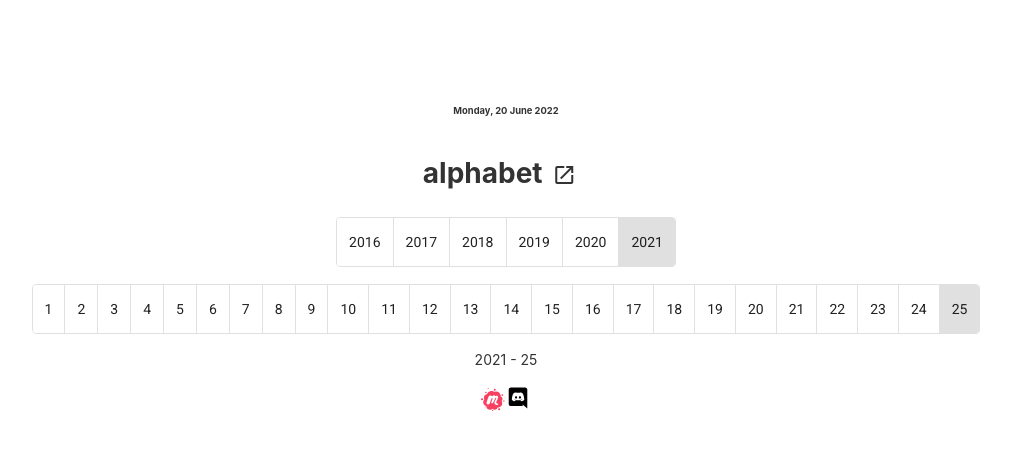
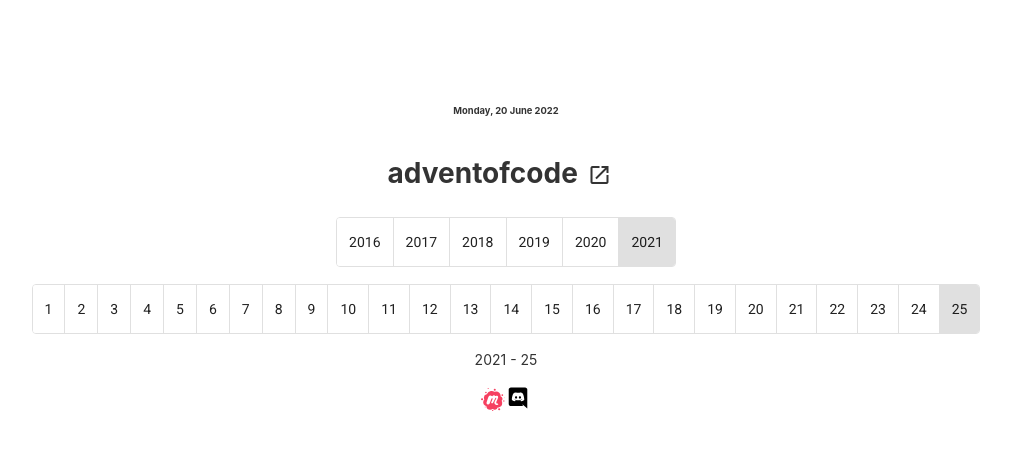
Before and after one commit to GaukeT/adventofcode, an Angular app: page / in a window 1280 px wide. Shown: the top 450 px of the page, without its empty margins (134-1145 px from the left). Built offline with nearby package versions, Linux system fonts and the light colour scheme.

Commit message:
day select bugfix

```diff
--- a/src/app/app.component.ts
+++ b/src/app/app.component.ts
@@ -8,7 +8,7 @@
 })
 
 export class AppComponent {
-  title = 'alphabet';
+  title = 'adventofcode';
   today = new Date();
 
   selectedYear:number = 0;
@@ -17,14 +17,14 @@
   days: number[] = [];
 
   ngOnInit(): void {
-    console.log(new Date())
     this.determineAvailableYears();
+    this.selectedYear = this.getLatestYear();
     this.determineAvailableDays();
+    this.selectedDay = this.getLatestDay();
   }
 
   determineAvailableYears(): void {
     let latestYear = this.getLatestYear();
-    this.selectedYear = latestYear;
     for (let i = 2016; i <= latestYear; i++) {
       this.years.push(i);
     }
@@ -33,12 +33,9 @@
   determineAvailableDays() : void {
     this.days = [];
     let latestDay = this.getLatestDay();
-    this.selectedDay = latestDay;
     for (let i = 1; i <= latestDay; i++) {
       this.days.push(i);
     }
-
-    console.log(this.days);
   }
 
   getLatestYear(): number {
```
